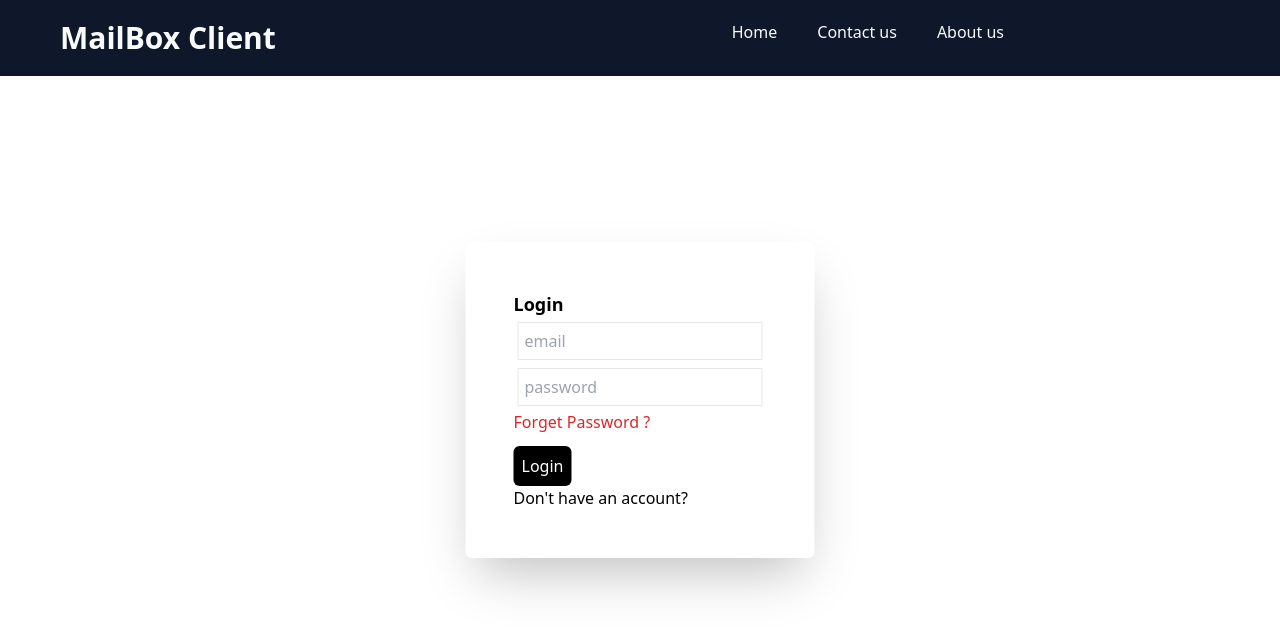
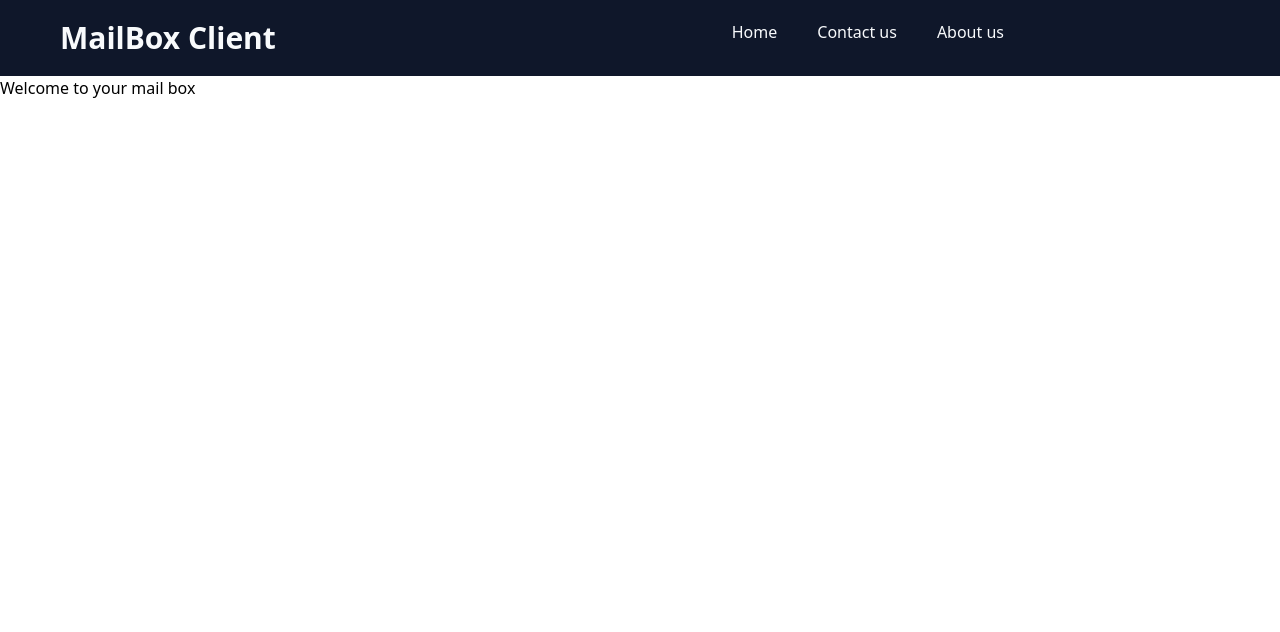
Before and after one commit to rishuishind/mailboxclient, a React (Create React App) app: page /mailbox in a window 1280 px wide. Shown: the top 632 px of the page. Built offline with nearby package versions, Linux system fonts and the light colour scheme.

Commit message:
directing user to mailbox after login

```diff
--- a/package.json
+++ b/package.json
@@ -11,6 +11,7 @@
     "react-dom": "^18.2.0",
     "react-hot-toast": "^2.4.1",
     "react-redux": "^9.0.4",
+    "react-router-dom": "^6.21.1",
     "react-scripts": "5.0.1",
     "redux": "^5.0.1",
     "web-vitals": "^2.1.4"
--- a/src/App.js
+++ b/src/App.js
@@ -1,14 +1,20 @@
 import { Fragment } from "react";
-import Authentication from "./components/Authentication";
+import { HomePage, MailHome } from './pages/index';
 import Navbar from "./components/Navbar";
 import { Toaster } from "react-hot-toast";
+import { BrowserRouter, Route, Routes } from "react-router-dom";
 
 function App() {
   return (
     <Fragment>
-      <Toaster />
-      <Navbar />
-      <Authentication />
+      <BrowserRouter>
+        <Toaster />
+        <Navbar />
+        <Routes>
+          <Route path="/" element={<HomePage />} />
+          <Route path="/mailbox" element={<MailHome />} />
+        </Routes>
+      </BrowserRouter>
     </Fragment>
   );
 }
--- a/src/components/Authentication.jsx
+++ b/src/components/Authentication.jsx
@@ -2,6 +2,7 @@ import React, { useRef } from 'react'
 import toast from 'react-hot-toast';
 import { useDispatch, useSelector } from 'react-redux';
 import { authActions } from '../store/AuthSlice';
+import { useNavigate } from 'react-router-dom';
 
 const Authentication = () => {
     const emailRef = useRef();
@@ -10,6 +11,8 @@ const Authentication = () => {
 
     const isLogingIn = useSelector(state => state.auth.isloggingIn);
     const dispatch = useDispatch();
+
+    const navigate = useNavigate();
 
     const auth_API = isLogingIn ? 'https://identitytoolkit.googleapis.com/v1/accounts:signInWithPassword?key=AIzaSyD8ycB6q6pys2MMvD6gP4F308TdRu3RshI' : 'https://identitytoolkit.googleapis.com/v1/accounts:signUp?key=AIzaSyD8ycB6q6pys2MMvD6gP4F308TdRu3RshI';
 
@@ -53,6 +56,7 @@ const Authentication = () => {
             toast.success('Logged In Successfully')
             emailRef.current.value = '';
             passwordRef.current.value = '';
+            navigate('/mailbox')
         }
         fetchForAuth();
     }
--- /dev/null
+++ b/src/pages/HomePage.jsx
@@ -0,0 +1,12 @@
+import React from 'react'
+import Authentication from '../components/Authentication'
+
+const HomePage = () => {
+    return (
+        <>
+            <Authentication />
+        </>
+    )
+}
+
+export default HomePage
--- /dev/null
+++ b/src/pages/MailHome.jsx
@@ -0,0 +1,9 @@
+import React from 'react'
+
+const MailHome = () => {
+    return (
+        <div>Welcome to your mail box</div>
+    )
+}
+
+export default MailHome
--- /dev/null
+++ b/src/pages/index.js
@@ -0,0 +1,5 @@
+import MailHome from "./MailHome";
+import HomePage from "./HomePage";
+
+
+export { MailHome, HomePage };
```
Also changed, not shown: 2 other files (tests, documents, lock files or other folders).
